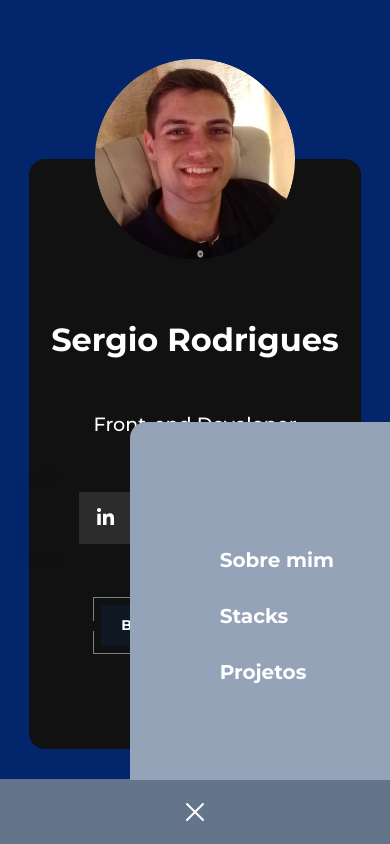
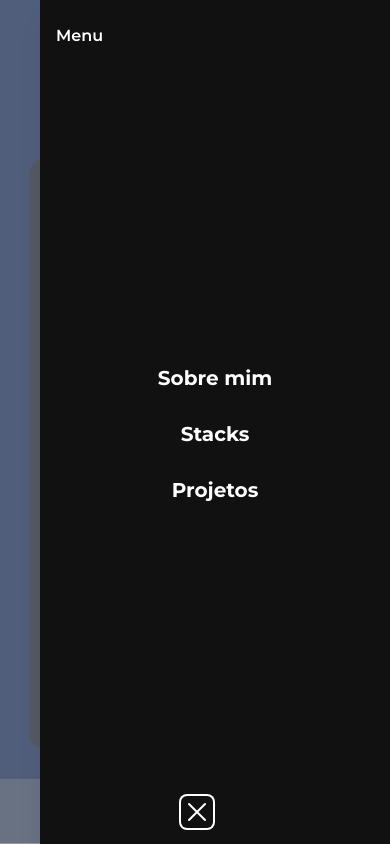
Before and after one commit to sergiohrodrigues/port, a Vue app: page / in a window 390 px wide. Both pictures are taken after a click on the button "Open main menu". Shown: the top 844 px of the page. Built offline with nearby package versions, Linux system fonts and the light colour scheme.

Commit message:
menu mobile mudado

```diff
--- a/src/components/Header.vue
+++ b/src/components/Header.vue
@@ -1,4 +1,52 @@
 <template>
+  <TransitionRoot as="template" :show="mobileMenuOpen" class="md:hidden">
+    <Dialog as="div" class="relative z-10" @click="mobileMenuOpen = false">
+      <TransitionChild as="template" enter="ease-in-out duration-500" enter-from="opacity-0" enter-to="opacity-100"
+        leave="ease-in-out duration-500" leave-from="opacity-100" leave-to="opacity-0">
+        <div class="fixed inset-0 bg-gray-500 bg-opacity-75 transition-opacity" />
+      </TransitionChild>
+
+      <div class="fixed inset-0 overflow-hidden">
+        <div class="absolute inset-0 overflow-hidden">
+          <div class="pointer-events-none fixed inset-y-0 right-0 flex max-w-full pl-10">
+            <TransitionChild as="template" enter="transform transition ease-in-out duration-500 sm:duration-700"
+              enter-from="translate-x-full" enter-to="translate-x-0"
+              leave="transform transition ease-in-out duration-500 sm:duration-700" leave-from="translate-x-0"
+              leave-to="translate-x-full">
+              <DialogPanel class="pointer-events-auto relative w-screen max-w-md">
+                <TransitionChild as="template" enter="ease-in-out duration-500" enter-from="opacity-0"
+                  enter-to="opacity-100" leave="ease-in-out duration-500" leave-from="opacity-100" leave-to="opacity-0">
+                  <div class="absolute w-screen bottom-0 -ml-8 flex justify-center pr-2 p-4 sm:-ml-10 sm:pr-4 z-30">
+                    <button type="button"
+                      class="mr-5 relative rounded-md hover:text-white focus:outline-none focus:ring-2 focus:ring-white"
+                      @click="mobileMenuOpen = false" :style="darkModeTexto">
+                      <span class="absolute -inset-2.5" />
+                      <span class="sr-only">Close panel</span>
+                      <XMarkIcon class="h-8 w-8" aria-hidden="true" />
+                    </button>
+                  </div>
+                </TransitionChild>
+                <div class="flex h-full flex-col overflow-y-scroll bg-white py-6 shadow-xl"
+                  :style="darkModeContainer">
+                  <div class="px-4 sm:px-6">
+                    <DialogTitle class="text-base font-semibold leading-6" :style="darkModeTexto">Menu</DialogTitle>
+                  </div>
+                  <div class="flex flex-col justify-center items-center gap-8 relative flex-1 px-4 sm:px-6">
+                    <a href="#about" class="menuLink text-xl font-bold leading-6" :style="darkModeTexto"
+                      @click="mobileMenuOpen = false">Sobre mim</a>
+                    <a href="#stacks" class="menuLink text-xl font-bold leading-6" :style="darkModeTexto"
+                      @click="mobileMenuOpen = false">Stacks</a>
+                    <a href="#projects" class="menuLink text-xl font-bold leading-6" :style="darkModeTexto"
+                      @click="mobileMenuOpen = false">Projetos</a>
+                  </div>
+                </div>
+              </DialogPanel>
+            </TransitionChild>
+          </div>
+        </div>
+      </div>
+    </Dialog>
+  </TransitionRoot>
   <header class="">
     <nav
       class="fixed bottom-0 w-screen flex items-center justify-center p-4 lg:px-8 bg-slate-500 z-10 md:top-0 md:h-12 md:bg-black"
@@ -21,7 +69,7 @@
         <a href="#projects" class="menuLink text-xl font-bold leading-6 text-white">Projetos</a>
       </PopoverGroup>
     </nav>
-    <Dialog as="div" class="lg:hidden" @close="mobileMenuOpen = false" :open="mobileMenuOpen">
+    <!-- <Dialog as="div" class="lg:hidden" @close="mobileMenuOpen = false" :open="mobileMenuOpen">
       <div class="fixed inset-0 z-10" />
       <DialogPanel
         class="fixed h-2/4 bottom-0 right-0 z-30 w-4/6 bg-slate-400 px-6 py-6 sm:max-w-sm sm:ring-1 sm:ring-gray-900/10"
@@ -48,23 +96,40 @@
           </div>
         </div>
       </DialogPanel>
-    </Dialog>
+    </Dialog> -->
   </header>
 </template>
 
 <script setup lang="ts">
-import { ref } from 'vue'
+import { ref, computed } from 'vue'
 import {
   Dialog,
   DialogPanel,
-  PopoverGroup,
+  PopoverGroup, DialogTitle, TransitionChild, TransitionRoot
 } from '@headlessui/vue'
 import {
   Bars3Icon,
   XMarkIcon,
 } from '@heroicons/vue/24/outline';
+import type DarkMode from './DarkMode.vue';
+import { usuarioStore } from '@/stores/store';
+const darkMode = computed(() => usuarioStore().darkmode)
+
 
 const mobileMenuOpen = ref(false)
+
+const darkModeContainer = computed(() => {
+  return {
+    backgroundColor: darkMode.value ? 'var(--black)' : 'var(--white)'
+  }
+})
+
+const darkModeTexto = computed(() => {
+  return {
+    color: darkMode.value ? 'var(--white)' : 'var(--black)'
+  }
+})
+
 </script>
 
 <style scode>
--- a/src/components/SocialMedia.vue
+++ b/src/components/SocialMedia.vue
@@ -45,7 +45,6 @@ export default {
     justify-content: center;
     padding: 0.5rem;
     gap: 0.5rem;
-    box-shadow: 0px 0px 20px rgba(0, 0, 0, 0.055);
 }
 
 /* for all social containers*/
```
